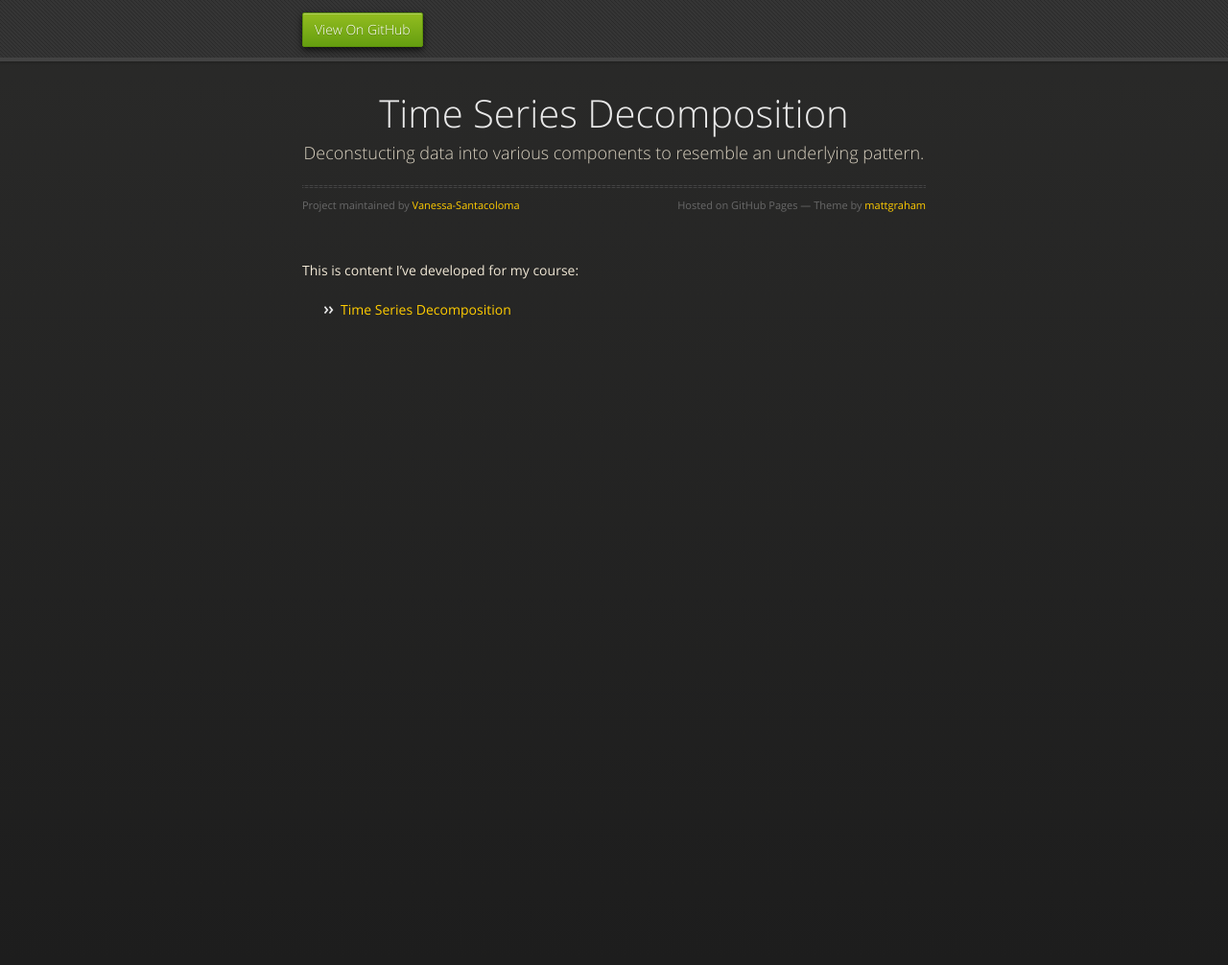
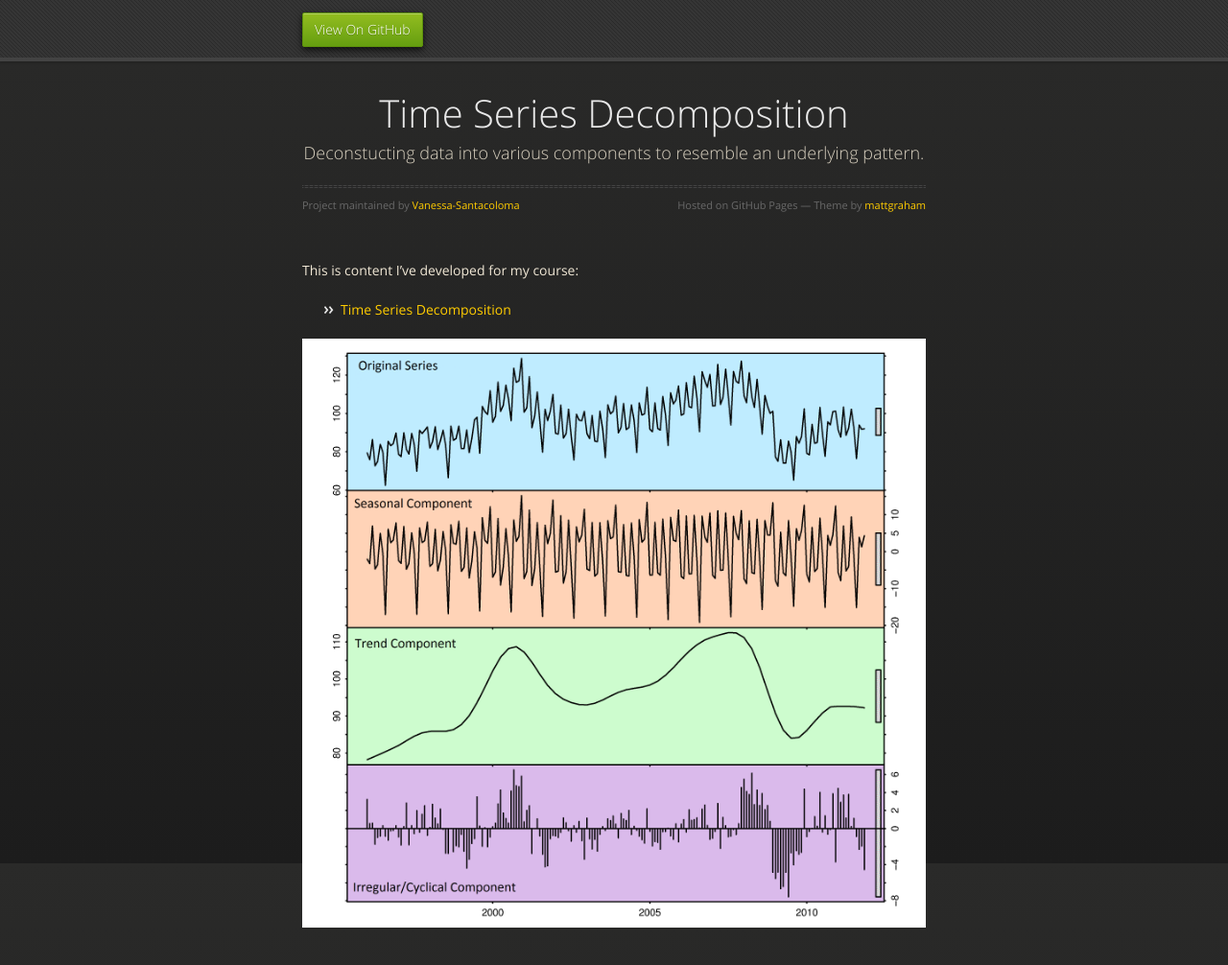
Before and after one commit to Vanessa-Santacoloma/Vanessa-Santacoloma.github.io, a Jekyll site: the page built from index.md, in a window 1280 px wide and 1082 px high. Shown: the top 1006 px of the window at 96% size. Built offline with Jekyll 4.4.1, drawn with Linux system fonts in a browser that asks for light colours; our own code applies the rules of GitHub Pages for plain Markdown files.

Commit message:
Update index.md

```diff
--- a/index.md
+++ b/index.md
@@ -5,3 +5,5 @@ description: Deconstucting data into various components to resemble an underlyin
 
 This is content I've developed for my course:
 - [Time Series Decomposition](/TimeSeries/index.md)
+
+![My Picture](/decomp-example.png)
```
